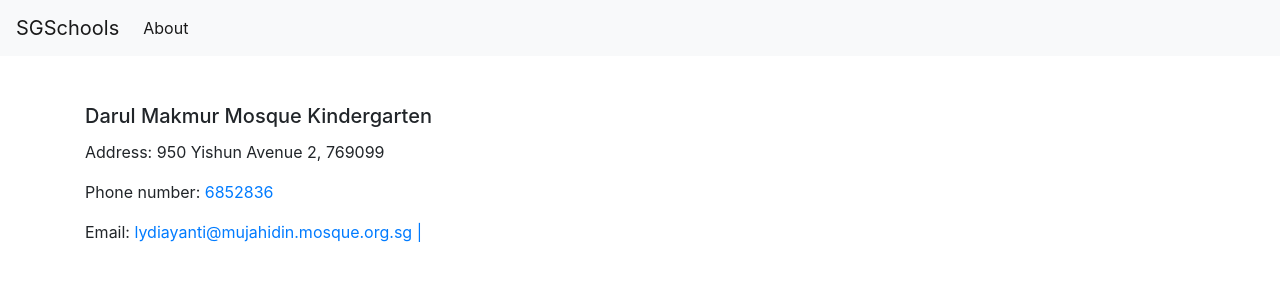
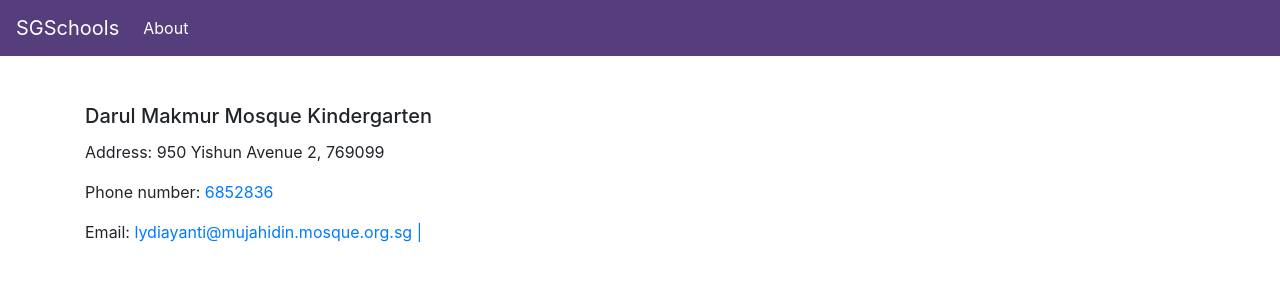
Before and after one commit to sergodeeva/sgschools-today, a Django app: page /1/71 in a window 1280 px wide. Shown: the top 300 px of the page. Run offline with Django 3.2, Linux system fonts and the light colour scheme; data comes from the database, SQL or seed files in the repository; some libraries are stand-ins or nearby versions.

Commit message:
Change background color

```diff
--- a/schools/templates/header.html
+++ b/schools/templates/header.html
@@ -64,7 +64,7 @@
     <script src="{% static  'leaflet.awesome-markers.js' %}"></script>
   </head>
 
-  <nav class="navbar navbar-expand-lg navbar-light bg-light">
+  <nav class="navbar navbar-expand-lg navbar-dark" style="background-color: #563d7c;">
       <a class="navbar-brand" href="/">SGSchools</a>
       <button class="navbar-toggler" type="button" data-toggle="collapse" data-target="#navbarNavAltMarkup"
               aria-controls="navbarNavAltMarkup" aria-expanded="false" aria-label="Toggle navigation">
```
